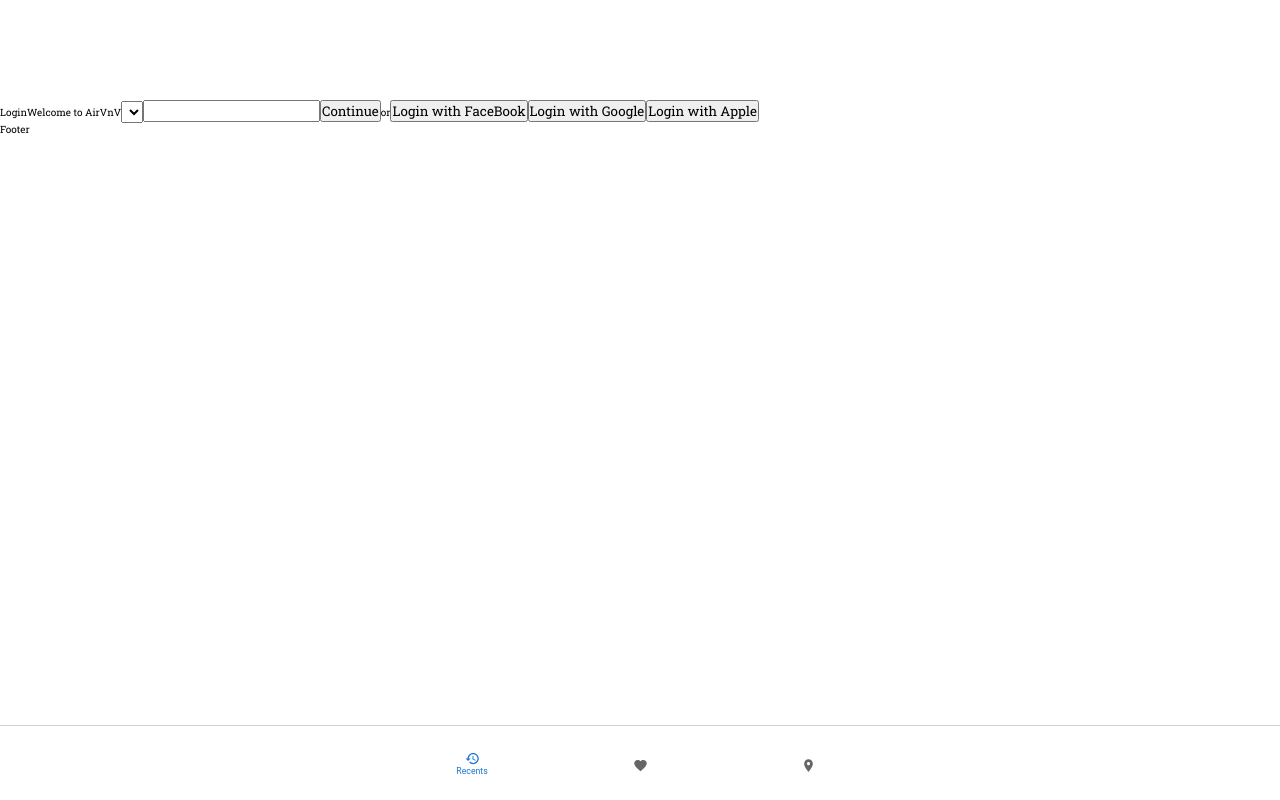
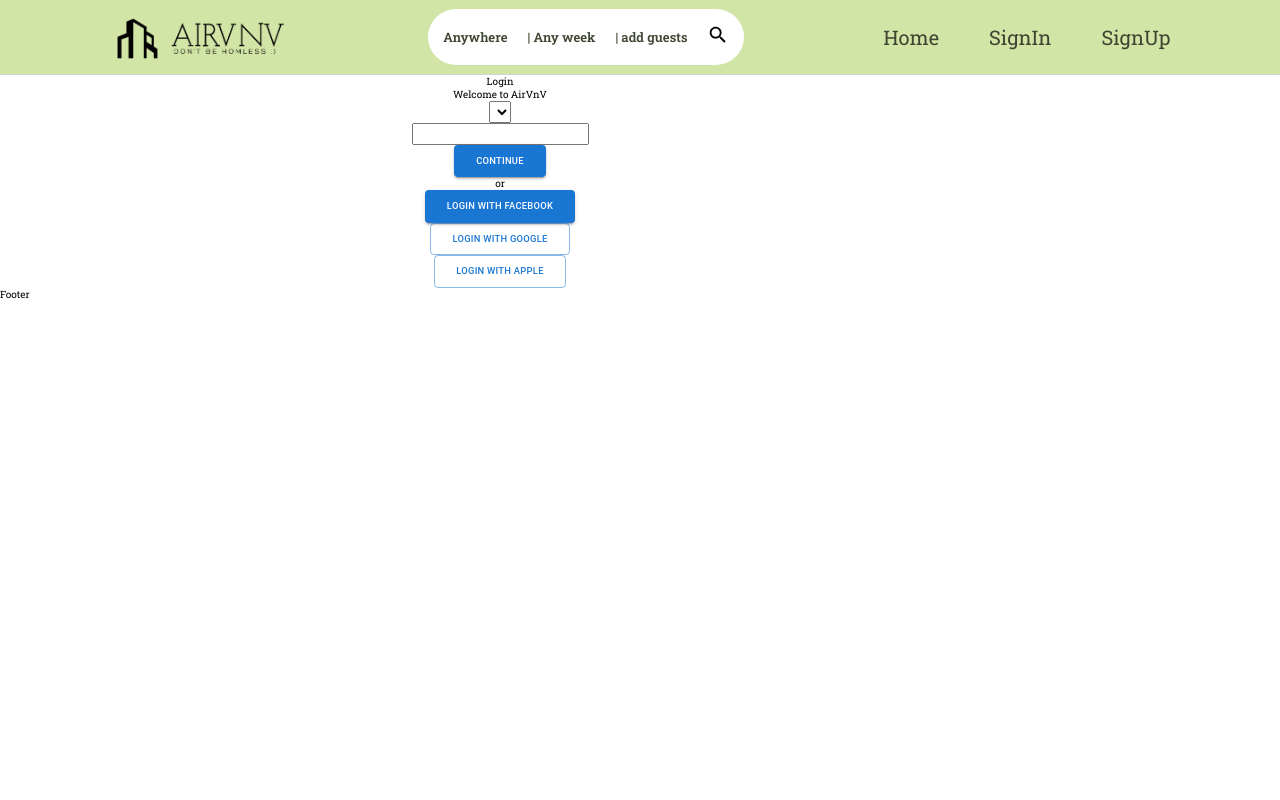
Before and after one commit to aryakrm/AirVnV, a React (Vite) app: page /signin in a window 1280 px wide. Built offline with nearby package versions, Linux system fonts and the light colour scheme.

Commit message:
Nav is about done and sign in page updated

```diff
--- a/src/components/Nav.jsx
+++ b/src/components/Nav.jsx
@@ -1,52 +1,50 @@
 import React from 'react';
 import { Link } from 'react-router-dom';
-import BottomNavigation from '@mui/material/BottomNavigation';
-import BottomNavigationAction from '@mui/material/BottomNavigationAction';
-import FolderIcon from '@mui/icons-material/Folder';
-import RestoreIcon from '@mui/icons-material/Restore';
-import FavoriteIcon from '@mui/icons-material/Favorite';
-import LocationOnIcon from '@mui/icons-material/LocationOn';
+import SearchIcon from '@mui/icons-material/Search';
+import HomeIcon from '@mui/icons-material/Home';
+import LoginIcon from '@mui/icons-material/Login';
+import PersonAddAltIcon from '@mui/icons-material/PersonAddAlt';
 
 function Nav() {
-    const [value, setValue] = React.useState('recents');
-
-    const handleChange = (event, newValue) => {
-        setValue(newValue);
-    };
     return (
+        <div>
             <nav>
-            <img className="logo" src="../../public/airvnv-logo.png" alt="" />
+                <div className="top_nav_menu">
+                    <Link to={'/'}>
+                        <img
+                            className="logo"
+                            src="../../public/airvnv-logo.png"
+                            alt=""
+                        />
+                    </Link>
+                    <div className="nav_filter">
+                        <span>Anywhere</span>
+                        <span>| Any week</span>
+                        <span>| add guests</span>
+                        <button>
+                            <SearchIcon fontSize="large" />
+                        </button>
+                    </div>
                     <div className="nav_menu">
                         <Link to={'/'}>Home</Link>
                         <Link to={'/signin'}>SignIn</Link>
                         <Link to={'/signup'}>SignUp</Link>
                     </div>
-
-            <div className="button_nav_menu">
-                <BottomNavigation
-                    sx={{ width: '100%', height: '100%' }}
-                    value={value}
-                    onChange={handleChange}
-                >
-                    <BottomNavigationAction
-                        label="Recents"
-                        value="recents"
-                        icon={<RestoreIcon />}
-                    />
-                    <BottomNavigationAction
-                        label="Favorites"
-                        value="favorites"
-                        icon={<FavoriteIcon />}
-                    />
-                    <BottomNavigationAction
-                        label="Nearby"
-                        value="nearby"
-                        fontSize="larger"
-                        icon={<LocationOnIcon />}
-                    />
-                </BottomNavigation>
                 </div>
             </nav>
+            <div className="button_nav_menu">
+                <Link to={'/'}>
+                    <HomeIcon fontSize="large" />
+                </Link>
+                <Link to={'/signin'}>
+                    <LoginIcon fontSize="large" />
+                </Link>
+
+                <Link to={'/signup'}>
+                    <PersonAddAltIcon fontSize="large" />
+                </Link>
+            </div>
+        </div>
     );
 }
 
--- a/src/pages/Home.jsx
+++ b/src/pages/Home.jsx
@@ -8,14 +8,14 @@
     const houses = useStoreHouses((state) => state.houses);
     console.log(houses);
     return (
-        <div>
+        <main>
             <Nav />
             <section className="cards">
                 {houses.map((house) => {
                     return <HouseCard key={house.id} house={house} />;
                 })}
             </section>
-        </div>
+        </main>
     );
 }
 
--- a/src/pages/SignIn.jsx
+++ b/src/pages/SignIn.jsx
@@ -1,6 +1,17 @@
 import React, { useRef } from 'react';
 import Nav from '../components/Nav';
 import Footer from '../components/Footer';
+import { Button } from '@mui/material';
+
+{
+    /* <Button variant="contained">Contained</Button>
+<Button variant="contained" disabled>
+  Disabled
+</Button>
+<Button variant="contained" href="#contained-buttons">
+  Link
+</Button> */
+}
 
 function SignIn() {
     const country = useRef('');
@@ -9,11 +20,15 @@
     return (
         <main>
             <Nav />
-            <section>
-                <form className="signin-form" action="" ref={form}>
-                    <span>Login</span>
+            <section className="signin-wrapper">
+                <form className="signin-wrapper-form" action="" ref={form}>
+                    <span className="signin-form__header">Login</span>
                     <label htmlFor="country">Welcome to AirVnV</label>
-                    <select name="country" ref={country}>
+                    <select
+                        name="country"
+                        className="signin-form__country"
+                        ref={country}
+                    >
                         <option value=""></option>
                         <option value=""></option>
                         <option value=""></option>
@@ -36,12 +51,37 @@
                         <option value=""></option>
                         <option value=""></option>
                     </select>
-                    <input name="email" type="email" ref={email} />
-                    <button>Continue</button>
+                    <input
+                        name="email"
+                        type="email"
+                        ref={email}
+                        className="signin-form__email"
+                    />
+                    <Button variant="contained" size="large">
+                        Continue
+                    </Button>
                     <span>or</span>
-                    <button>Login with FaceBook</button>
-                    <button>Login with Google</button>
-                    <button>Login with Apple</button>
+                    <Button
+                        className="signin-form__faceBook"
+                        variant="contained"
+                        size="large"
+                    >
+                        Login with FaceBook
+                    </Button>
+                    <Button
+                        className="signin-form__faceBook"
+                        variant="outlined"
+                        size="large"
+                    >
+                        Login with Google
+                    </Button>
+                    <Button
+                        className="signin-form__faceBook"
+                        variant="outlined"
+                        size="large"
+                    >
+                        Login with Apple
+                    </Button>
                 </form>
             </section>
             <Footer />
--- a/src/pages/SignUp.jsx
+++ b/src/pages/SignUp.jsx
@@ -2,9 +2,9 @@
 import Nav from '../components/Nav';
 function SignUp() {
     return (
-        <div>
+        <main>
             <Nav />
-        </div>
+        </main>
     );
 }
 
--- a/src/styles/_Nav.scss
+++ b/src/styles/_Nav.scss
@@ -1,34 +1,92 @@
 @use './colors' as colors;
 
 nav {
+    .top_nav_menu {
         width: 100vw;
-    height: 10rem;
-    background-color: colors.$primary_background;
-    display: flex;
-    justify-content: center;
+        height: 7.5rem;
+        color: colors.$primary_text;
+        display: none;
+        justify-content: space-around;
         align-items: center;
-    color: colors.$primary_text;
+        border-bottom: 0.5px solid lightgrey;
+        padding: 3rem;
         .logo {
             width: 18rem;
-        display: none;
+        }
+        .nav_filter {
+            display: flex;
+            align-items: center;
+            justify-content: center;
+            gap: 2rem;
+            padding: 1.5rem;
+            background-color: colors.$primary_background;
+            border-radius: 30px;
+            font-size: 1.3rem;
+            font-weight: 600;
+            span {
+                &:hover {
+                    cursor: pointer;
+                    color: colors.$primary_text;
+                }
+            }
+            button {
+                background: none;
+                border: none;
+                border-radius: 50%;
+            }
         }
         .nav_menu {
-        display: none;
             justify-content: center;
             align-items: center;
             gap: 1rem;
             font-size: 2rem;
         }
+        a {
+            padding: 2rem;
+            border-radius: 10px;
+            &:hover {
+                color: colors.$primary_background;
+            }
+        }
+    }
+}
 .button_nav_menu {
     position: fixed;
     bottom: 0;
     // background-color: colors.$primary_background;
-        background-color: red;
+    background-color: colors.$primary_background;
     width: 100vw;
     height: 7.5rem;
     border-top: 0.5px solid lightgrey;
     display: flex;
     justify-content: center;
     align-items: center;
+    z-index: 3;
+    gap: 20%;
+    a {
+        padding: 2rem;
+        border-radius: 10px;
+        &:hover {
+            background-color: colors.$primary_header;
+            color: colors.$primary_background;
         }
     }
+}
+
+@media only screen and (min-width: '600px') {
+    nav {
+        .top_nav_menu {
+            display: flex;
+            background-color: colors.$primary_header;
+            .logo {
+                display: block;
+            }
+            .nav_menu {
+                display: flex;
+            }
+        }
+    }
+    .button_nav_menu {
+        display: none;
+    }
+}
--- a/src/styles/_SignIn.scss
+++ b/src/styles/_SignIn.scss
@@ -0,0 +1,37 @@
+@use './colors' as colors;
+
+.signin-wrapper {
+    max-width: 100rem;
+    background-color: colors.$primary_background;
+    display: flex;
+    justify-content: center;
+    align-items: center;
+    flex-direction: column;
+    &-form {
+        display: flex;
+        justify-content: center;
+        align-items: center;
+        flex-direction: column;
+        &__header {
+        }
+
+        &__country {
+        }
+
+        &__email {
+            padding: 0.5rem;
+        }
+
+        &__faceBook {
+            padding: 2rem;
+        }
+
+        &__google {
+            padding: 2rem;
+        }
+
+        &__apple {
+            padding: 2rem;
+        }
+    }
+}
--- a/src/styles/css/index.css
+++ b/src/styles/css/index.css
@@ -38,38 +38,90 @@
   --primary-buttonHover: #1f2833;
 }
 
-nav {
+nav .top_nav_menu {
   width: 100vw;
-  height: 10rem;
+  height: 7.5rem;
+  color: var(--primary-text);
+  display: none;
+  justify-content: space-around;
+  align-items: center;
+  border-bottom: 0.5px solid lightgrey;
+  padding: 3rem;
+}
+nav .top_nav_menu .logo {
+  width: 18rem;
+}
+nav .top_nav_menu .nav_filter {
+  display: flex;
+  align-items: center;
+  justify-content: center;
+  gap: 2rem;
+  padding: 1.5rem;
   background-color: var(--primary-background);
-  display: flex;
-  justify-content: center;
-  align-items: center;
+  border-radius: 30px;
+  font-size: 1.3rem;
+  font-weight: 600;
+}
+nav .top_nav_menu .nav_filter span:hover {
+  cursor: pointer;
   color: var(--primary-text);
 }
-nav .logo {
-  width: 18rem;
-  display: none;
+nav .top_nav_menu .nav_filter button {
+  background: none;
+  border: none;
+  border-radius: 50%;
 }
-nav .nav_menu {
-  display: none;
+nav .top_nav_menu .nav_menu {
   justify-content: center;
   align-items: center;
   gap: 1rem;
   font-size: 2rem;
 }
-nav .button_nav_menu {
+nav .top_nav_menu a {
+  padding: 2rem;
+  border-radius: 10px;
+}
+nav .top_nav_menu a:hover {
+  color: var(--primary-background);
+}
+
+.button_nav_menu {
   position: fixed;
   bottom: 0;
-  background-color: red;
+  background-color: var(--primary-background);
   width: 100vw;
   height: 7.5rem;
   border-top: 0.5px solid lightgrey;
   display: flex;
   justify-content: center;
   align-items: center;
+  z-index: 3;
+  gap: 20%;
+}
+.button_nav_menu a {
+  padding: 2rem;
+  border-radius: 10px;
+}
+.button_nav_menu a:hover {
+  background-color: var(--primary-header);
+  color: var(--primary-background);
 }
 
+@media only screen and (min-width: 600px) {
+  nav .top_nav_menu {
+    display: flex;
+    background-color: var(--primary-header);
+  }
+  nav .top_nav_menu .logo {
+    display: block;
+  }
+  nav .top_nav_menu .nav_menu {
+    display: flex;
+  }
+  .button_nav_menu {
+    display: none;
+  }
+}
 .cards {
   display: flex;
   justify-content: center;
@@ -78,4 +130,31 @@
   gap: 1rem;
 }
 
+.signin-wrapper {
+  max-width: 100rem;
+  background-color: var(--primary-background);
+  display: flex;
+  justify-content: center;
+  align-items: center;
+  flex-direction: column;
+}
+.signin-wrapper-form {
+  display: flex;
+  justify-content: center;
+  align-items: center;
+  flex-direction: column;
+}
+.signin-wrapper-form__email {
+  padding: 0.5rem;
+}
+.signin-wrapper-form__faceBook {
+  padding: 2rem;
+}
+.signin-wrapper-form__google {
+  padding: 2rem;
+}
+.signin-wrapper-form__apple {
+  padding: 2rem;
+}
+
 /*# sourceMappingURL=index.css.map */
```
Also changed, not shown: 1 other file (tests, documents, lock files or other folders). Lines whose indentation alone changed are shown as unchanged.
